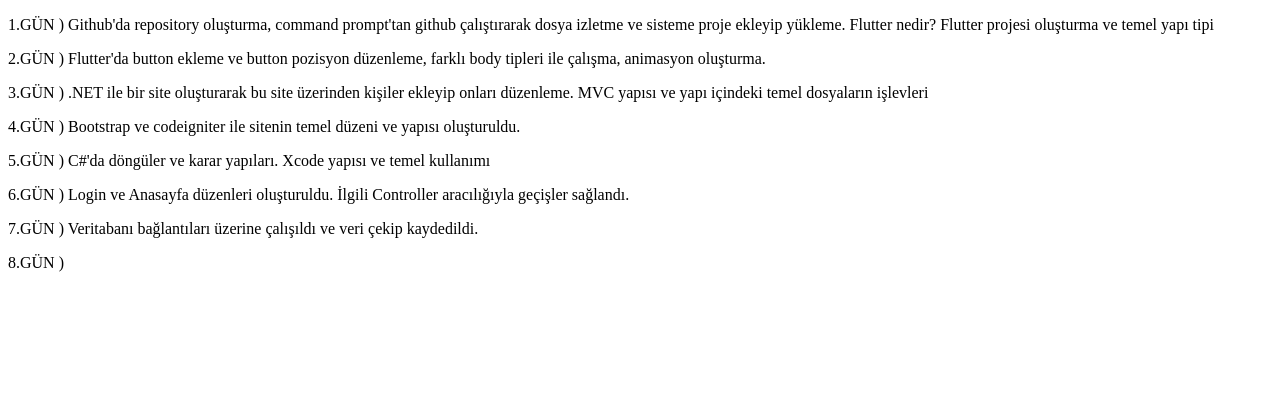
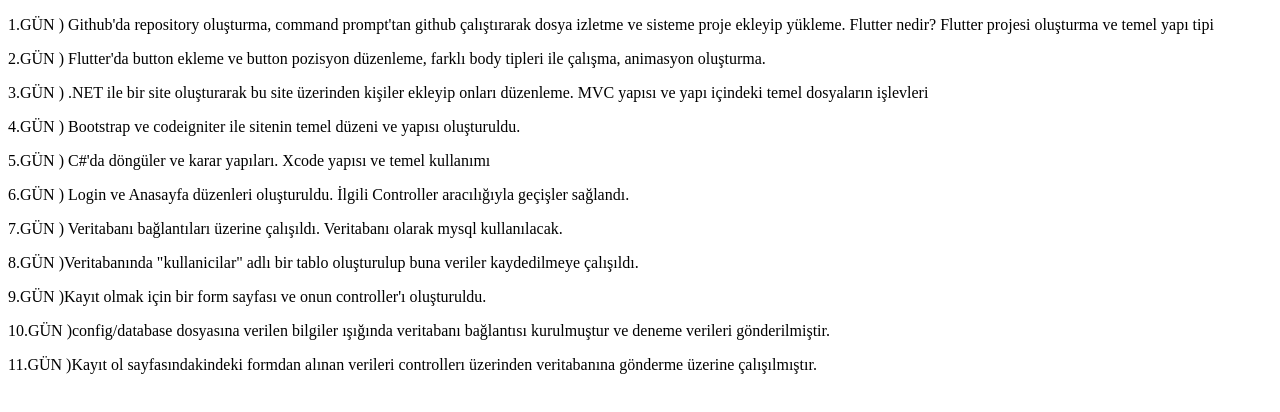
Before and after one commit to Veklor/Veklor.github.io, a plain HTML site: page index.html in a window 1280 px wide. Drawn offline with Linux system fonts and the light colour scheme.

Commit message:
5.08.2020 veritabanı

```diff
--- a/index.html
+++ b/index.html
@@ -32,10 +32,19 @@
     6.GÜN ) Login ve Anasayfa düzenleri oluşturuldu. İlgili Controller aracılığıyla geçişler sağlandı.
 </p>
 <p>
-    7.GÜN ) Veritabanı bağlantıları üzerine çalışıldı ve veri çekip kaydedildi.
+    7.GÜN ) Veritabanı bağlantıları üzerine çalışıldı. Veritabanı olarak mysql kullanılacak.
 </p>
 <p>
-    8.GÜN )
+    8.GÜN )Veritabanında "kullanicilar" adlı bir tablo oluşturulup buna veriler kaydedilmeye çalışıldı.
+</p>
+<p>
+    9.GÜN )Kayıt olmak için bir form sayfası ve onun controller'ı oluşturuldu.
+</p>
+<p>
+    10.GÜN )config/database dosyasına verilen bilgiler ışığında veritabanı bağlantısı kurulmuştur ve deneme verileri gönderilmiştir.
+</p>
+<p>
+    11.GÜN )Kayıt ol sayfasındakindeki formdan alınan verileri controllerı üzerinden veritabanına gönderme üzerine çalışılmıştır.
 </p>
 
 
```
